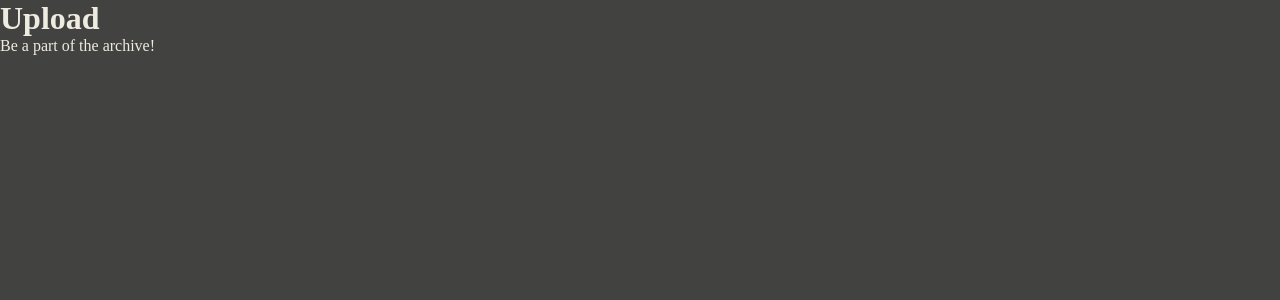
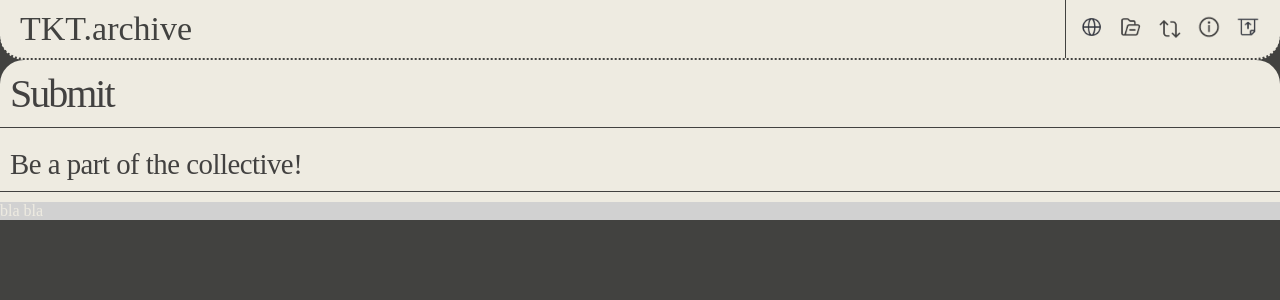
Before and after one commit to robotcomputer/tkt.archive, a PHP site: page /upload.html in a window 1280 px wide. Shown: the top 300 px of the page. Run offline with PHP 8.4, Linux system fonts and the light colour scheme; some web fonts are replaced.

Commit message:
Upload page start + fixed links
Heading and subheading made for upload.
having issues implementing handjet typeface likely because it is a variable font? will need to further look into or just replace font (even though i really like it :[ )

```diff
--- a/css/style.css
+++ b/css/style.css
@@ -10,9 +10,14 @@ color: #EEEBE1;
 }
 /*font*/
 @font-face {
-  font-family:'jsMath-cmti10'    ;
+  font-family:'jsMath-cmti10';
   src:url('fonts\jsMath-cmti10.woff');
   font-style: italic;
+}
+
+@font-face{
+  font-family:'Handjet';
+  src:url('fonts\Handjet.woff')
 }
 
 .navbar {
@@ -117,10 +122,6 @@ a:hover {
   display: block;
   padding-bottom: 20px;
 
-  background-image: url('icons\Union.png.png');
-  background-repeat: no-repeat;
-  background-position: bottom center;
-  background-size: 100% auto;
 }
 
 .tags {
--- a/upload.html
+++ b/upload.html
@@ -5,15 +5,203 @@
     <meta name="viewport" content="width=device-width, initial-scale=1.0">
     <title>TKT.archive</title>
     <link rel="stylesheet" href="css/style.css">
+<style>
 
-<style>
+* {
+    box-sizing: border-box;
+    margin: 0;
+    padding: 0;
+}
+
+body {
+    margin: 0;
+    padding: 0;
+}
+
+img {
+  width: 100%;
+  height: auto;
+}
+
+h1 {
+  font-family: 'jsMath-cmti10';
+  font-size: 6rem;
+  letter-spacing: -2px;
+  color:#424140;
+  padding-left: 10px;
+  padding-bottom: 0;
+}
+
+h2 {
+  font-family:"Handjet";
+  font-size:px;
+  font-weight: 400;
+  letter-spacing: -0.5px;
+  color: #424140;
+  padding-left:10px;
+}
+
+.main-content {
+    margin-top: 60px;
+    width:100%;
+}
+
+.submit-box {
+          width: 100vw;
+          padding: 10px;
+          background-color:#EEEBE1;
+          text-align: left;
+          border-radius: 24px 24px 0 0;
+          padding-left: 0;
+          padding-right: 0%;
+        }
+
+        .submit-box h1 {
+          margin: 0;
+          font-size: 2.5rem;
+          font-weight: lighter;
+        }
+
+        .line {
+          width: 100vw;
+          border-top: 1px solid #424140;
+          margin: 20px 0;
+          padding-left: 0;
+          padding-right: 0%;
+          margin: 10px 0;
+        }
+
+        .subheading-box {
+          width: 100vw;
+          padding-left: 10px;
+          background-color: #EEEBE1;
+          padding-left: 0;
+          padding-right: 0;
+
+        }
+
+        .subheading-box h2 {
+          margin: 0;
+          font-size: 1.8rem;
+        }
+
+        .content-box {
+          background-color: #d1d1d1;
+          padding:0;
+        }
+
 </style>
-
 </head>
 
 <body>
-    <h1>Upload</h1>
-    <p>Be a part of the archive!</p>
+  <header class="navbar">
+    <a href="/index.html" class="wordmark">TKT.archive</a></div>
+    <div class="nav-icons">
+        <div class="divider"></div>
+        <a href="global_src.html"><div class="icon"><img src="icons\globe.png" alt="World" /></a></div>
+        <a href="library.html"><div class="icon"><img src="icons\Folder_open_alt.png" alt="Library" /></a></div>
+        <div class="icon"><img src="icons\Regroup.png" alt="Random" /></div>
+        <a href="about.html"><div class="icon"><img src="icons\Info.png" alt="About" /></a></div>
+        <a href="upload.html"><div class="icon"><img src="icons\Load_list_alt_light@3x.png" alt="Upload" /></a></div>
+    </div>
+
+
+<div class="menu-icon" onclick="toggleDropdown()">
+  <img src="icons\Menu.png" alt="Menu"/>
+</div>
+</div>
+
+<div class="dropdown">
+  <a href="global_src.html"><div class="icon"><img src="icons\globe.png" alt="World" /></a></div>
+  <a href="library.html"><div class="icon"><img src="icons\Folder_open_alt.png" alt="Library" /></a></div>
+  <div class="icon"><img src="icons\Regroup.png" alt="Random" /></div>
+  <a href="about.html"><div class="icon"><img src="icons\Info.png" alt="About" /></a></div>
+  <a href="upload.html"><div class="icon"><img src="icons\Load_list_alt_light@3x.png" alt="Upload" /></a></div>
+</div>
+</header>
+
+<div class="main-content">
+    <div class="submit-box">
+      <h1>Submit</h1>
+      <div class="line"></div>
+    </div>
+
+    <!-- Subheading Box -->
+    <div class="subheading-box">
+      <h2>Be a part of the collective!</h2>
+      <div class="line"></div>
+      <div class="content-box">
+        <p>bla bla</p>
+      </div>
+    </div>
+  </div>
+
+
+
+
+
+
+
+
+
+
+
+
+
+
+
+
+
+
+
+
+
+
+
+
+
+
+
+
+<script>
+  function toggleDropdown() {
+      const dropdown = document.querySelector('.dropdown');
+      dropdown.classList.toggle('active');
+  }
+</script>
+
+
+
+
+
+
+
+
+
+
+
+
+
+
+
+
+
+
+
+
+
+
+
+
+
+
+
+
+
+
+
+
+
+
 </body>
-
 </html>
```
Also changed, not shown: index.html (+7 -8 lines), fonts/Handjet.woff (added).
